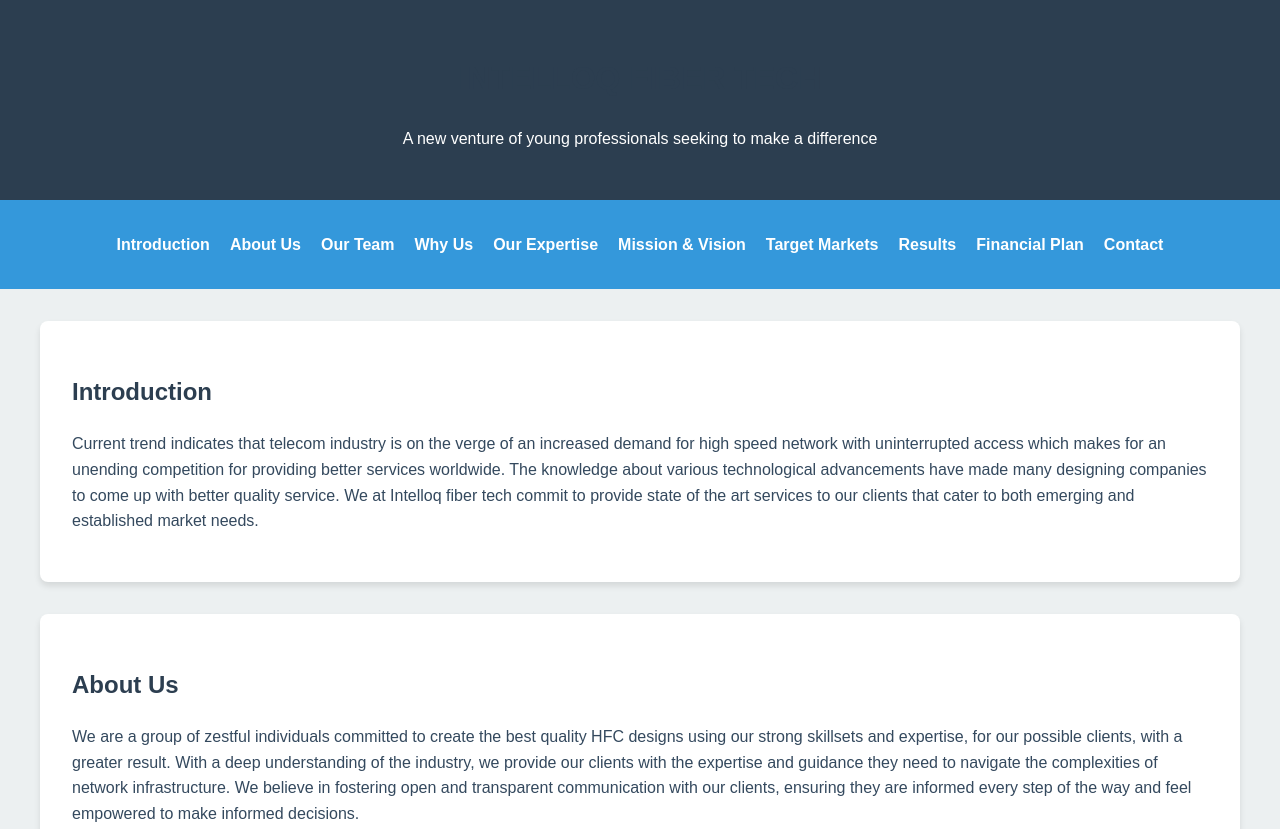
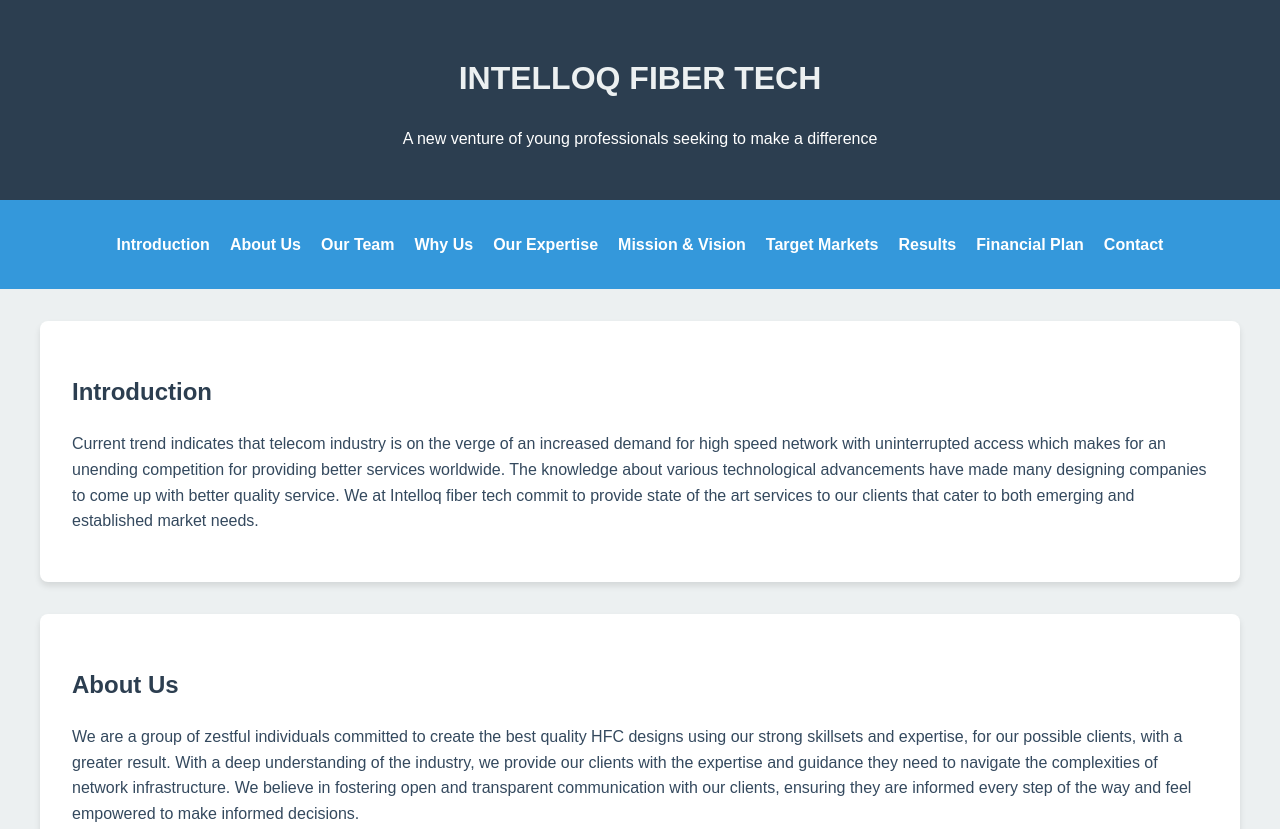
Before and after one commit to Suraj-R/INTELLOQ, a plain HTML site: page index.html in a window 1280 px wide. Shown: the top 829 px of the page. Drawn offline with Linux system fonts and the light colour scheme.

Commit message:
heading color fix

```diff
--- a/index.html
+++ b/index.html
@@ -31,7 +31,10 @@
             text-align: center;
             padding: 2rem 0;
         }
-        h1, h2, h3 {
+        h1 {
+            color: var(--background-color);
+        }
+        h2, h3 {
             color: var(--primary-color);
         }
         nav {
```
